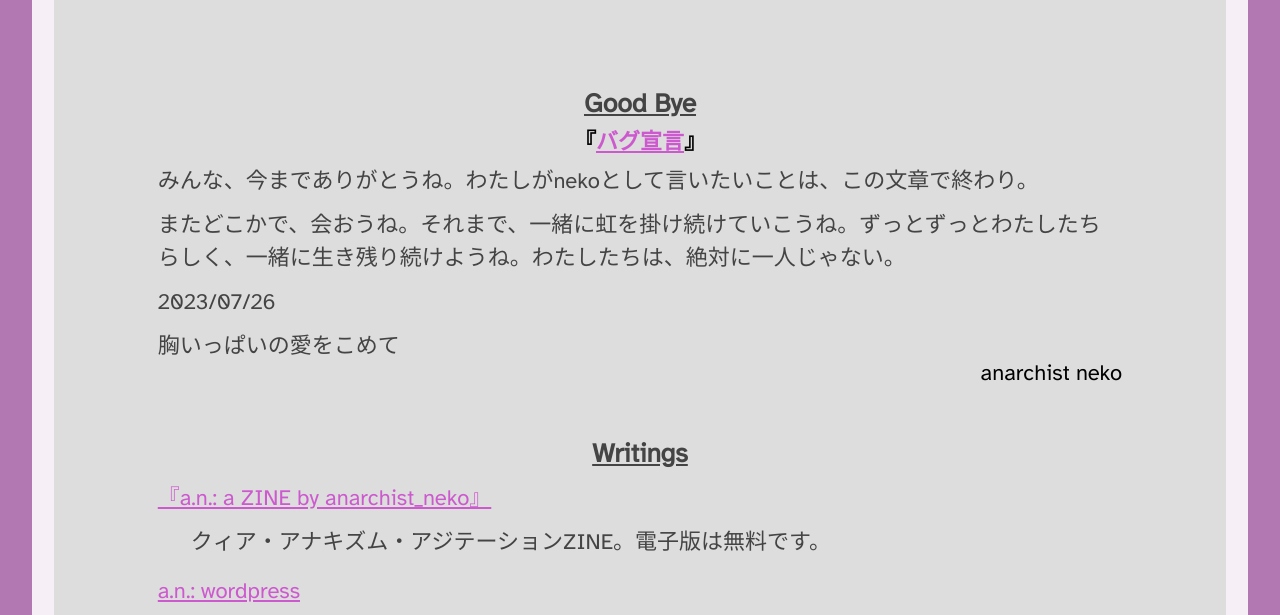
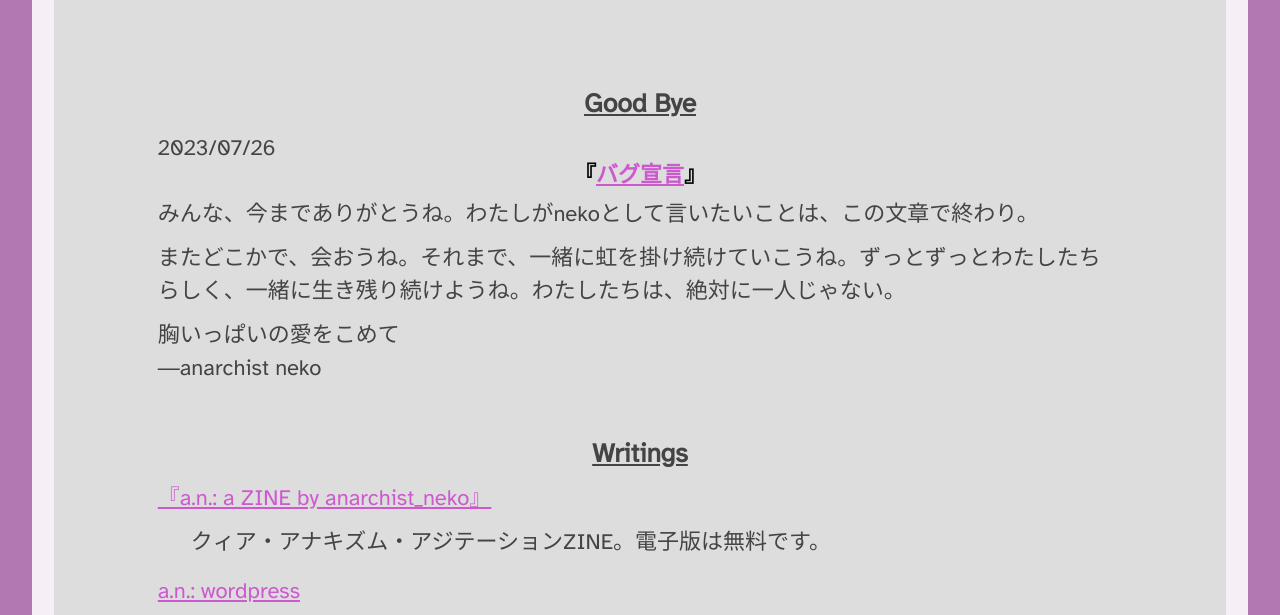
Before and after one commit to anarchistneko/anarchistneko.github.io, a plain HTML site: page index.html in a window 1280 px wide. Shown: the part 164-779 px from the top of the page. Drawn offline with Linux system fonts and the light colour scheme.

Commit message:
Update index.html

```diff
--- a/index.html
+++ b/index.html
@@ -33,14 +33,14 @@
 <div class="big_wrapper">
     <h2>Good Bye</h2>
     <div class="section_wrapper">
+       <p>2023/07/26</p>
         <div style="text-align:center"><b>『<a href="https://anarchistneko.wordpress.com/2023/06/15/bug_manifest/">バグ宣言</a>』</b></div>
         <p>みんな、今までありがとうね。わたしがnekoとして言いたいことは、この文章で終わり。</p>
         <p>またどこかで、会おうね。それまで、一緒に虹を掛け続けていこうね。ずっとずっとわたしたちらしく、一緒に生き残り続けようね。わたしたちは、絶対に一人じゃない。
         <p></p>
-        <p>2023/07/26</p>
         <p>
-        胸いっぱいの愛をこめて
-        <div style="text-align:right">anarchist neko</div>
+        胸いっぱいの愛をこめて<br>
+       ―anarchist neko
     </div>
     <div class="section_wrapper">
         <h2 id="petition">Writings</h2>
```
